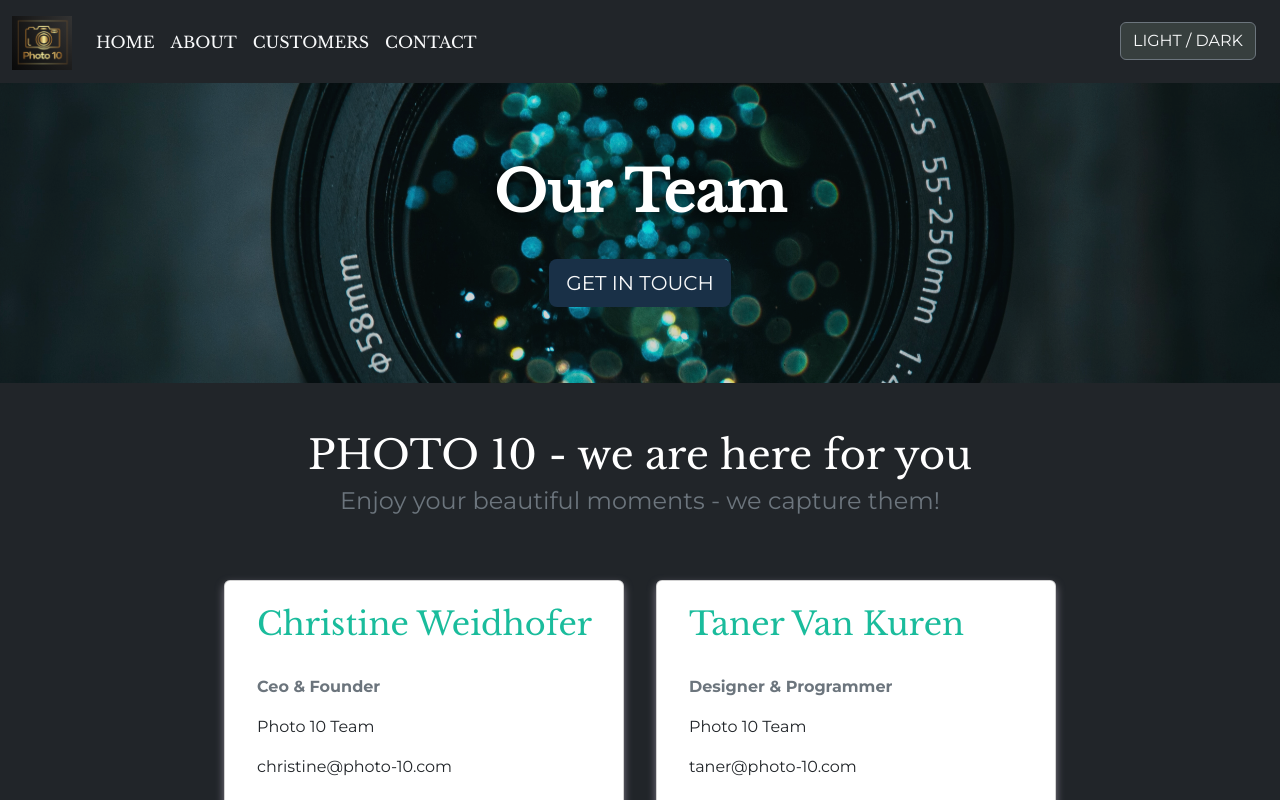
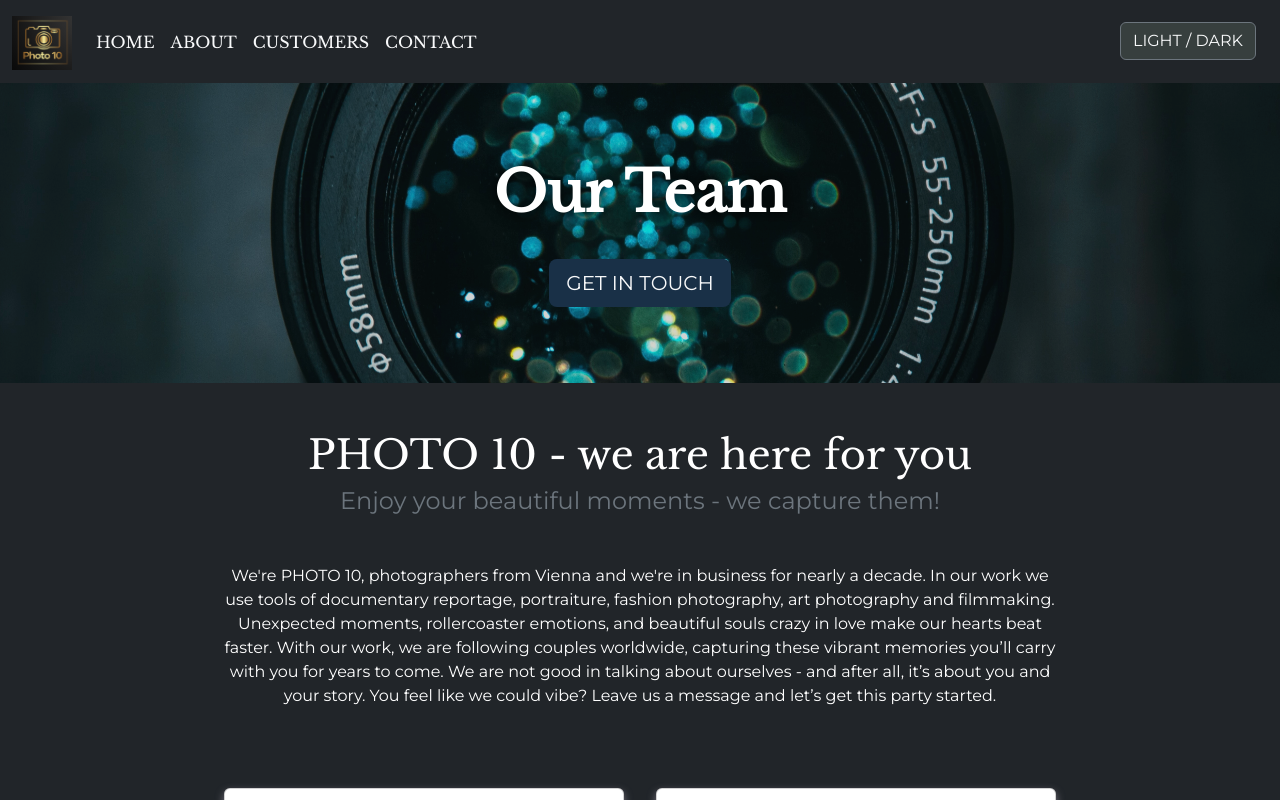
Before and after one commit to ChristineWeidhofer/Frontend-Team-Project, an Angular app: page /about in a window 1280 px wide. Shown: the top 800 px of the page. Built offline with nearby package versions, Linux system fonts and the light colour scheme.

Commit message:
about text

```diff
--- a/src/app/about/about.component.html
+++ b/src/app/about/about.component.html
@@ -7,6 +7,10 @@
 
 <h1 class="text-center mt-5 mb-2">PHOTO 10 - we are here for you</h1>
 <h4 class="text-center text-muted mb-5 px-4">Enjoy your beautiful moments - we capture them!</h4>
+
+<div class="container d-flex justify-content-center">
+  <p class="w-75 text-center">We're PHOTO 10, photographers from Vienna and we're in business for nearly a decade. In our work we use tools of documentary reportage, portraiture, fashion photography, art photography and filmmaking. Unexpected moments, rollercoaster emotions, and beautiful souls crazy in love make our hearts beat faster. With our work, we are following couples worldwide, capturing these vibrant memories you’ll carry with you for years to come. We are not good in talking about ourselves - and after all, it’s about you and your story. You feel like we could vibe? Leave us a message and let’s get this party started.</p>
+</div>
 
 <div class="container my-5">
   <div class="row row-cols-1 row-cols-sm-2 row-cols-md-3 row-cols-lg-3 justify-content-center">
```
